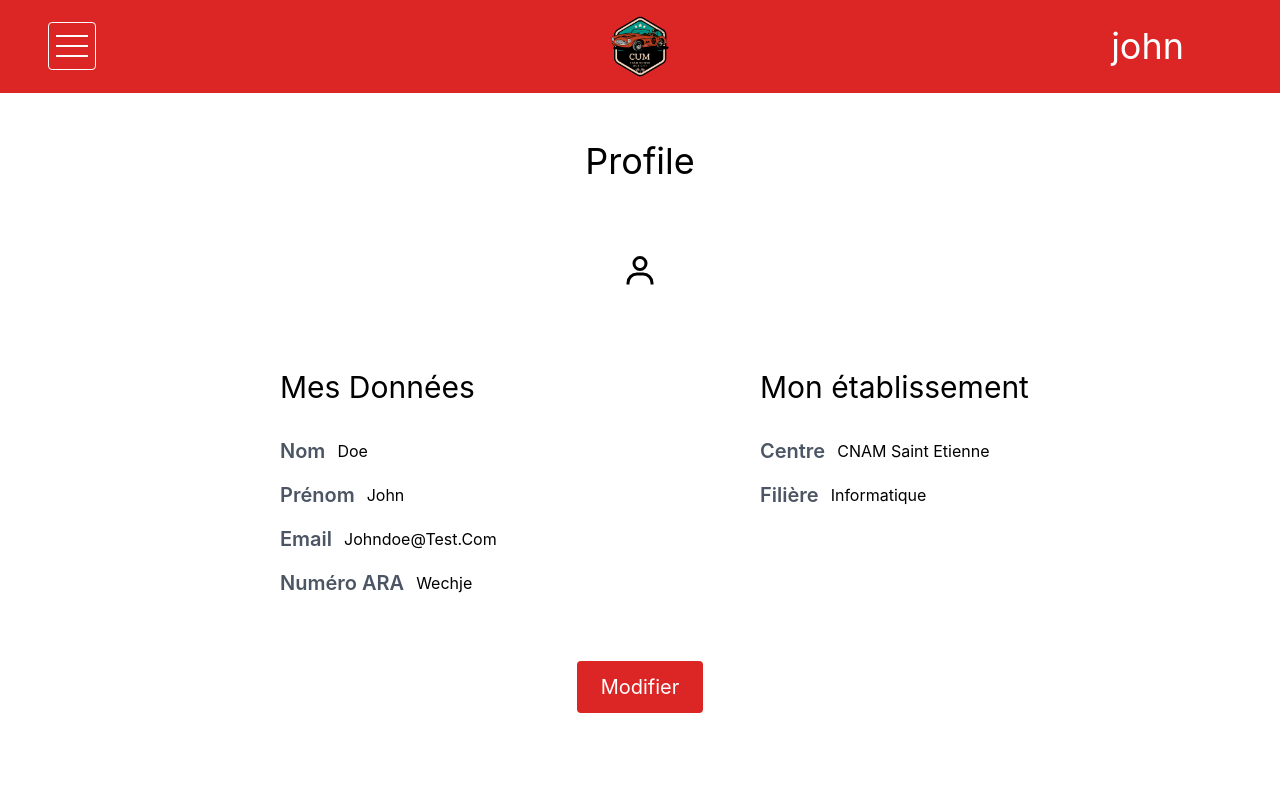
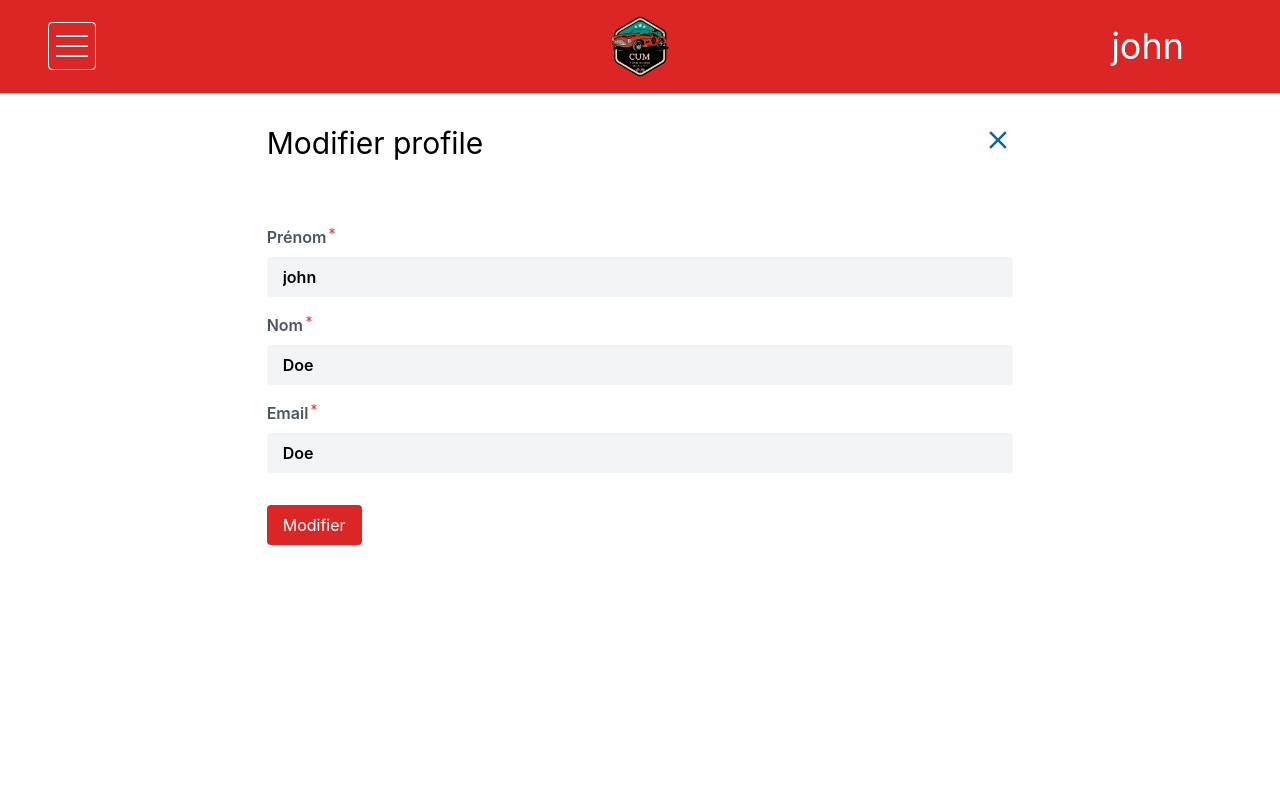
Before and after one commit to cantinbartel/CUM-CLIENT, a React (Create React App) app: page /profile in a window 1280 px wide. Both pictures are taken after a click on the button "Modifier". Shown: the top 800 px of the page. Built offline with nearby package versions, Linux system fonts and the light colour scheme.

Commit message:
userList & userProfile & userEdit

```diff
--- a/src/App.tsx
+++ b/src/App.tsx
@@ -30,15 +30,17 @@ const userTest = {
 function App() {
     const [menuOpen, setMenuOpen] = useState<boolean>(false);
     const [user, setUser] = useState<User | undefined>();
+    const [isAuthInitialized, setIsAuthInitialized] = useState(false);
 
     useEffect(() => {
         if (userTest) {
             setUser(userTest)
+            setIsAuthInitialized(true);
         }
     }, [])
 
     return (
-        <AuthContext.Provider value={{ user, setUser, menuOpen, setMenuOpen }}>
+        <AuthContext.Provider value={{ user, setUser, menuOpen, setMenuOpen, isAuthInitialized }}>
             <div id="page-container">
                 <Header/>
                 {user && <Drawer />}
--- a/src/components/AuthContext.tsx
+++ b/src/components/AuthContext.tsx
@@ -6,6 +6,7 @@ interface AuthContextType {
   setUser: React.Dispatch<React.SetStateAction<User | undefined>>;
   menuOpen: boolean;
   setMenuOpen: React.Dispatch<React.SetStateAction<boolean>>;
+  isAuthInitialized: boolean
 }
 
 export const AuthContext = React.createContext<AuthContextType | undefined>(undefined);
--- /dev/null
+++ b/src/components/EditUser.tsx
@@ -0,0 +1,75 @@
+import { useState, useEffect, ChangeEvent } from 'react';
+import Button from './Button';
+import { CgAsterisk } from 'react-icons/cg';
+// import { addTask } from '../services/task';
+import { User } from '../types/user';
+// import { getUsers } from '../services/user';
+
+
+type EditUserProps = {
+    refresh: number
+    setRefresh: (refresh: number) => void
+    close: () => void
+    user: User | undefined
+};
+
+const EditUser = ({ refresh, setRefresh, close, user }: EditUserProps) => {
+    const [userInfo, setUserInfo] = useState<User | undefined>(user);
+    // const [completed, setCompleted] = useState<boolean>(task?.completed || false);
+
+    const handleSubmit = (e: ChangeEvent<HTMLFormElement>) => {
+        e.preventDefault();
+        // if(!task) return;
+        // updateTask({ title, description, user: task?.user, completed }, task._id)
+        // .then(() => setRefresh(refresh+1));
+        close();
+    };
+
+
+//   const handleSubmit = (e: ChangeEvent<HTMLFormElement>) => {
+//     e.preventDefault();
+
+//     addTask({ title, description, user: usr ? usr._id : userId })
+//       .then(() => setRefresh(refresh+1));
+
+//     close();
+//   };
+
+  return (
+    <form onSubmit={handleSubmit}>
+      <label
+        className="capitalize text-gray-600 font-semibold flex"
+        htmlFor="title">prénom<CgAsterisk className="text-xs text-red-500" /></label>
+      <input
+        className="w-full px-4 py-2 bg-gray-100 font-semibold mb-4  mt-2 rounded outline-none"
+        id="name"
+        type="text"
+        value={user?.name}
+        required
+        onChange={(e: ChangeEvent<HTMLInputElement>) => setUserInfo({...userInfo, name: e.target.value})} />
+      <label
+        className="capitalize text-gray-600 font-semibold flex"
+        htmlFor="title">nom<CgAsterisk className="text-xs text-red-500" /></label>
+      <input
+        className="w-full px-4 py-2 bg-gray-100 font-semibold mb-4  mt-2 rounded outline-none"
+        id="name"
+        type="text"
+        value={user?.surname}
+        required
+        onChange={(e: ChangeEvent<HTMLInputElement>) => setUserInfo({...userInfo, surname: e.target.value})} />
+      <label
+        className="capitalize text-gray-600 font-semibold flex"
+        htmlFor="title">email<CgAsterisk className="text-xs text-red-500" /></label>
+      <input
+        className="w-full px-4 py-2 bg-gray-100 font-semibold mb-4  mt-2 rounded outline-none"
+        id="name"
+        type="email"
+        value={user?.surname}
+        required
+        onChange={(e: ChangeEvent<HTMLInputElement>) => setUserInfo({...userInfo, email: e.target.value})} />
+      <Button className="mt-4">Modifier</Button>
+    </form>
+  )
+};
+
+export default EditUser;
--- a/src/pages/ProfilePage.tsx
+++ b/src/pages/ProfilePage.tsx
@@ -5,27 +5,39 @@ import Button from '../components/Button';
 import Modal from '../components/Modal';
 import { Link, useNavigate, useParams } from 'react-router-dom';
 import MessageForm from '../components/MessageForm';
+import EditUser from '../components/EditUser';
 import UsersPage from './UsersPage';
 import { AuthContext } from '../components/AuthContext';
 
+
 const ProfilePage = () => {
     const auth = useContext(AuthContext);
-    const { user } = auth || {}
+    const { user, isAuthInitialized } = auth || {}
     const [open, setOpen] = useState<boolean>(false);
     const navigate = useNavigate();
+    const [initials, setInitials] = useState('')
+    const [refresh, setRefresh] = useState<number>(0);
 
-    // useEffect(() => {
-    //     if(auth)
-    // }, [auth])
+    useEffect(() => {
+        if(isAuthInitialized && !user) {
+            navigate('/')
+        }
+        if (user?.name && user?.surname) {
+            setInitials(`${user.name.charAt(0)}${user.surname.charAt(0)}`);
+          }
+    }, [auth, isAuthInitialized, navigate])
 
   return (
+
     <div className="w-screen flex flex-col items-center overflow-y-auto">
+        {!open && (
+        <>
         <div className="flex flex-col">
             <p className="mt-12 text-4xl">Profile</p>
-            <div className="w-20 h-12 bg-white"></div>
-            <BiUser className="text-4xl mt-6 self-center" />
+            <div className="w-20 h-20 bg-white uppercase self-center flex justify-center items-center mt-6 border-2 border-red-500 rounded-full text-3xl">{initials}</div>
+            {/* <BiUser className="text-4xl mt-6 self-center" /> */}
         </div>
-        <div className="flex align-top justify-between w-9/12 mt-20 ml-60">
+        <div className="flex align-top justify-between w-9/12 mt-12 ml-60">
             <div className="flex flex-col w-full md:w-1/2 items-start">
                 <p className="text-3xl text-center">Mes Données</p>
                 <div className="flex flex-col mt-8 w-full">
@@ -60,8 +72,19 @@ const ProfilePage = () => {
               </div>
             </div>
           </div>
-        </div>
+          </div>
+        </>
+    )}
 
+        { open &&
+            <Modal
+                isOpen={open}
+                onClose={() => setOpen(false)}
+                title="Modifier profile">
+
+                <EditUser close={() => setOpen(false)} refresh={refresh} setRefresh={setRefresh} user={auth?.user || {}} />
+                {/* <TaskForm refresh={refresh} setRefresh={setRefresh} close={() => setAddTaskModalOpen(false)} /> */}
+            </Modal>}
 
           <Button className="mt-12 text-xl px-6 py-3 mb-20" onClick={() => setOpen(true)}>
             Modifier
```
Also changed, not shown: src/components/TaskForm.tsx (deleted, +0 -82 lines), src/types/user.ts (+8 -8 lines).
